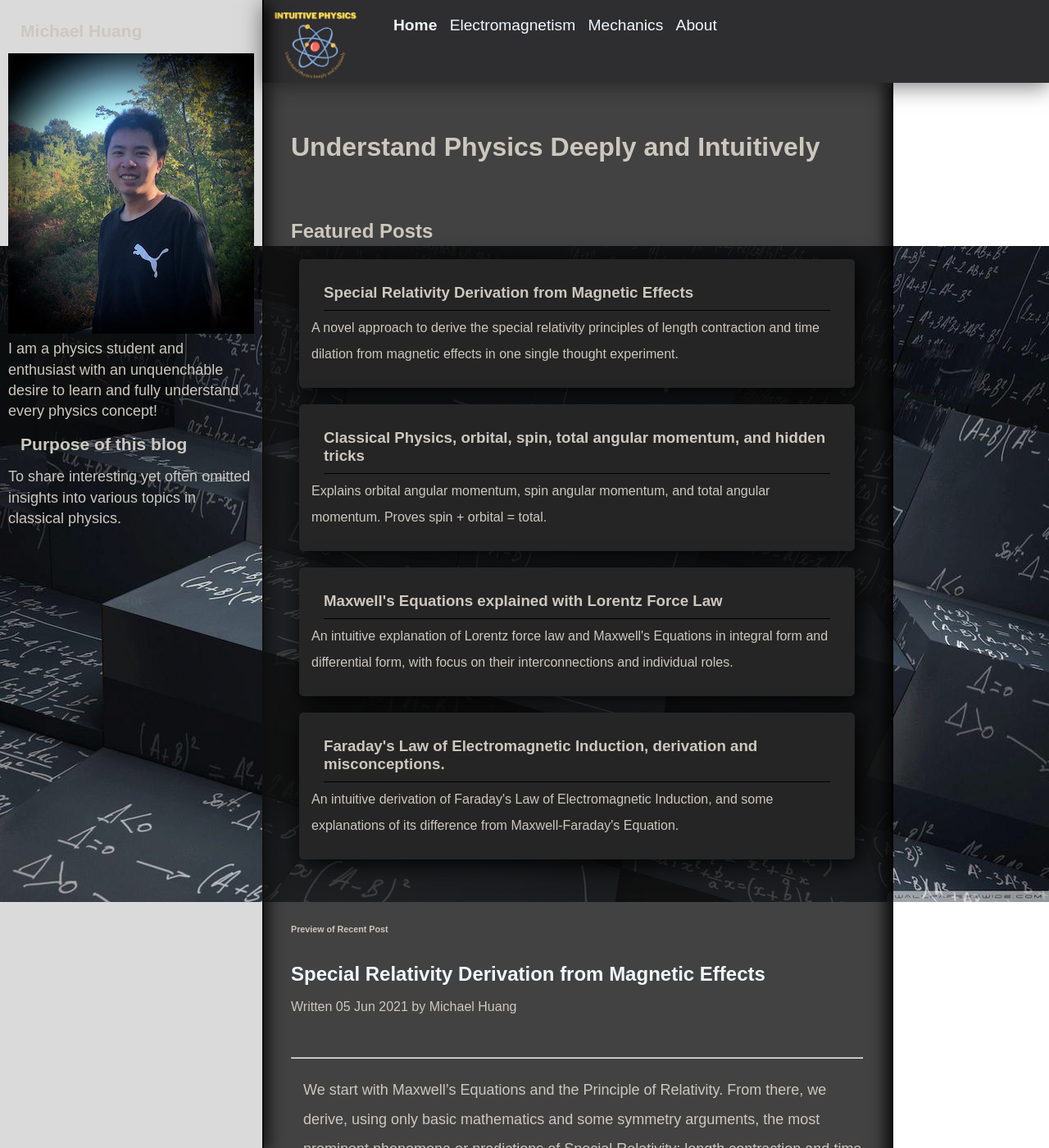
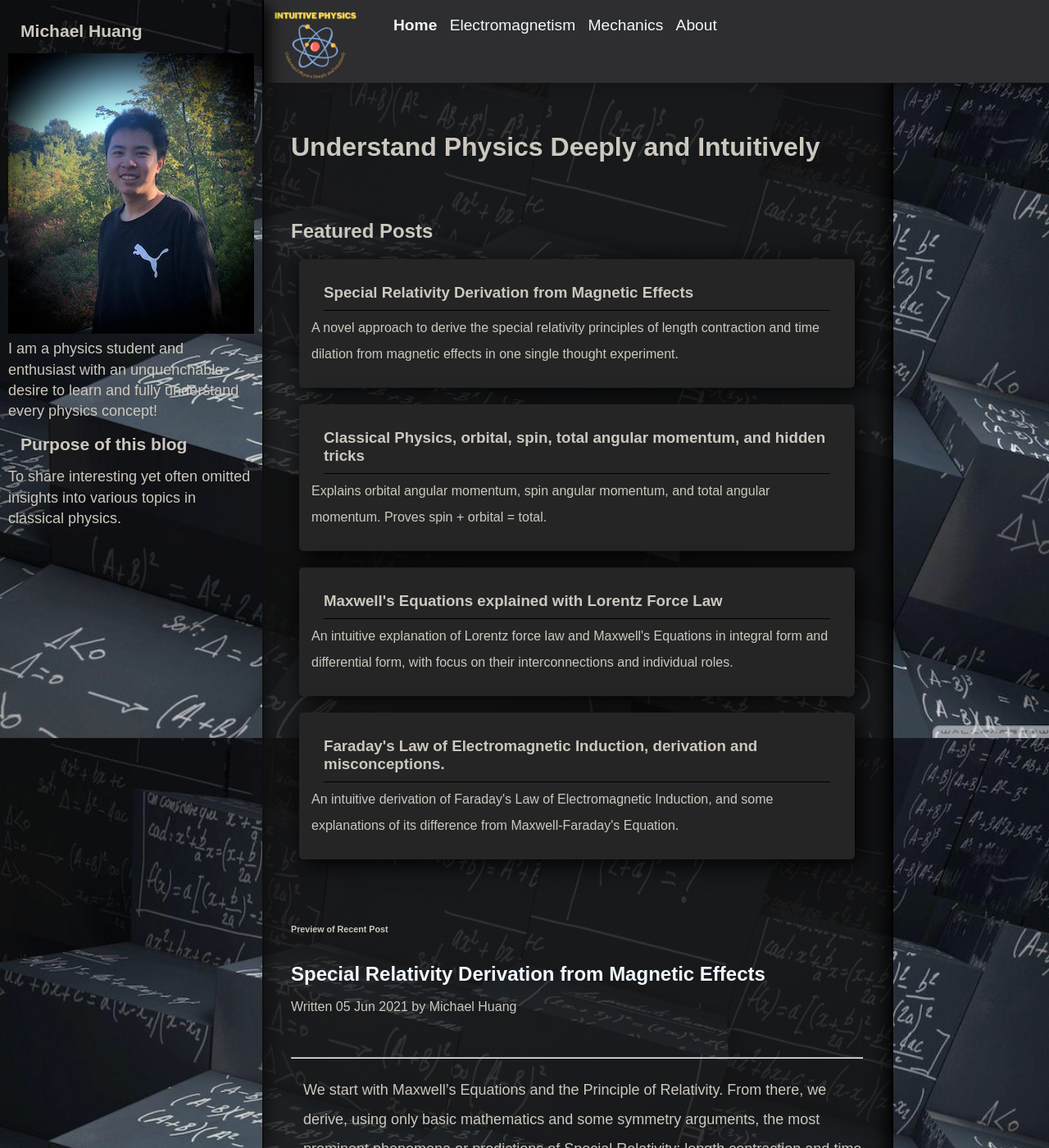
Before and after one commit to IntuitivePhysics/IntuitivePhysics, a Jekyll site: the page built from index.html, in a window 1280 px wide and 1400 px high. Shown: the whole window at 82% size. Built offline with Jekyll 4.4.1, drawn with Linux system fonts in a browser that asks for light colours; formulas are drawn with MathJax 3.

Commit message:
update mobile

```diff
--- a/_sass/main.scss
+++ b/_sass/main.scss
@@ -11,20 +11,10 @@
     color:rgb(204, 200, 191)
 }
 
-body::before {
-    position: fixed;
-    top: 0;
-    left: 0;
-    height: 100%;
-    width: 100%;
-    z-index: -1;
-    content: '';
-    background-image: url(/assets/images/wallpaper.jpg);
-    background-attachment: fixed;
-    //background-size: cover;
-    background-repeat: no-repeat;
-    background-position: center center;
-  }
+body {
+    background: url(/assets/images/wallpaper.jpg) center center no-repeat fixed;
+    background-size: cover;
+}
 
 .mainbody{
     width: 75%;
@@ -303,6 +293,12 @@ footer{
     }
 }
 
+@supports (-webkit-touch-callout: none) {
+    body {
+        background: url(/assets/images/wallpaper.jpg) center top no-repeat scroll;
+        background-size: auto 100vh;
+    }
+}
 
 @media only screen and (max-width: 768px) {
 
```
